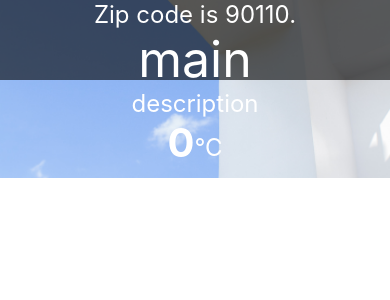
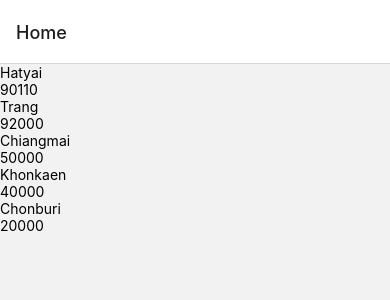
Before and after one commit to 6310110576/React-Native, a React Native app: screen /Home in a window 390 px wide. Shown: the top 300 px of the page. Built offline with nearby package versions, Linux system fonts and the light colour scheme; no server answers.

Commit message:
part5router

```diff
--- a/App.js
+++ b/App.js
@@ -1,22 +1,18 @@
 import { StatusBar } from 'expo-status-bar';
 import React from 'react';
-import { StyleSheet, View } from 'react-native';
-import Weather from './componant/Weather';
-import constants from 'expo-constants';
 
+import { NavigationContainer, StackActions } from '@react-navigation/native';
+import { createStackNavigator } from '@react-navigation/stack';
+import ZipCodeScreen from './screen/ZipCodeScreen';
+
+const Stack = createStackNavigator()
 
 export default function App() {
   return (
-    <View style={styles.container}>
-      <Weather zipCode="90110"/>
-      <StatusBar style="auto" />
-    </View>
+    <NavigationContainer>
+      <Stack.Navigator>
+        <Stack.Screen name="Home" component={ZipCodeScreen}/>
+      </Stack.Navigator>
+    </NavigationContainer>
   );
 }
-
-
-const styles = StyleSheet.create({
-  container: {
-    paddingTop: constants.statusBarHeight,
-  },
-});
--- a/componant/Weather.js
+++ b/componant/Weather.js
@@ -5,8 +5,8 @@
 
 export default function Weather(props) {
     const [forecastInfo, setForecastInfo] = useState({
-        main: '',
-        description: '',
+        main: '-',
+        description: '-',
         temp: 0
     })
     useEffect(() => {
--- /dev/null
+++ b/screen/ZipCodeScreen.js
@@ -0,0 +1,28 @@
+import React from "react";
+import { FlatList, View, Text } from "react-native";
+
+const availableZipItems = [
+    { place: 'Hatyai', code: '90110' },
+    { place: 'Trang', code: '92000' },
+    { place: 'Chiangmai', code: '50000' },
+    { place: 'Khonkaen', code: '40000' },
+    { place: 'Chonburi', code: '20000' },
+   ]
+
+const ZipItem = ({place, code}) => (
+    <View>
+        <Text>{place}</Text>
+        <Text>{code}</Text>
+    </View>
+)
+
+export default function ZipCodeScreen(){
+    return (
+        <FlatList
+            data = {availableZipItems}
+            keyExtractor = {items => items.code}
+            renderItem = {({item}) => <ZipItem {...item}/>}
+        />
+    )
+
+}
```
Also changed, not shown: package.json (+8 -1 lines), 2 other files (tests, documents, lock files or other folders).
